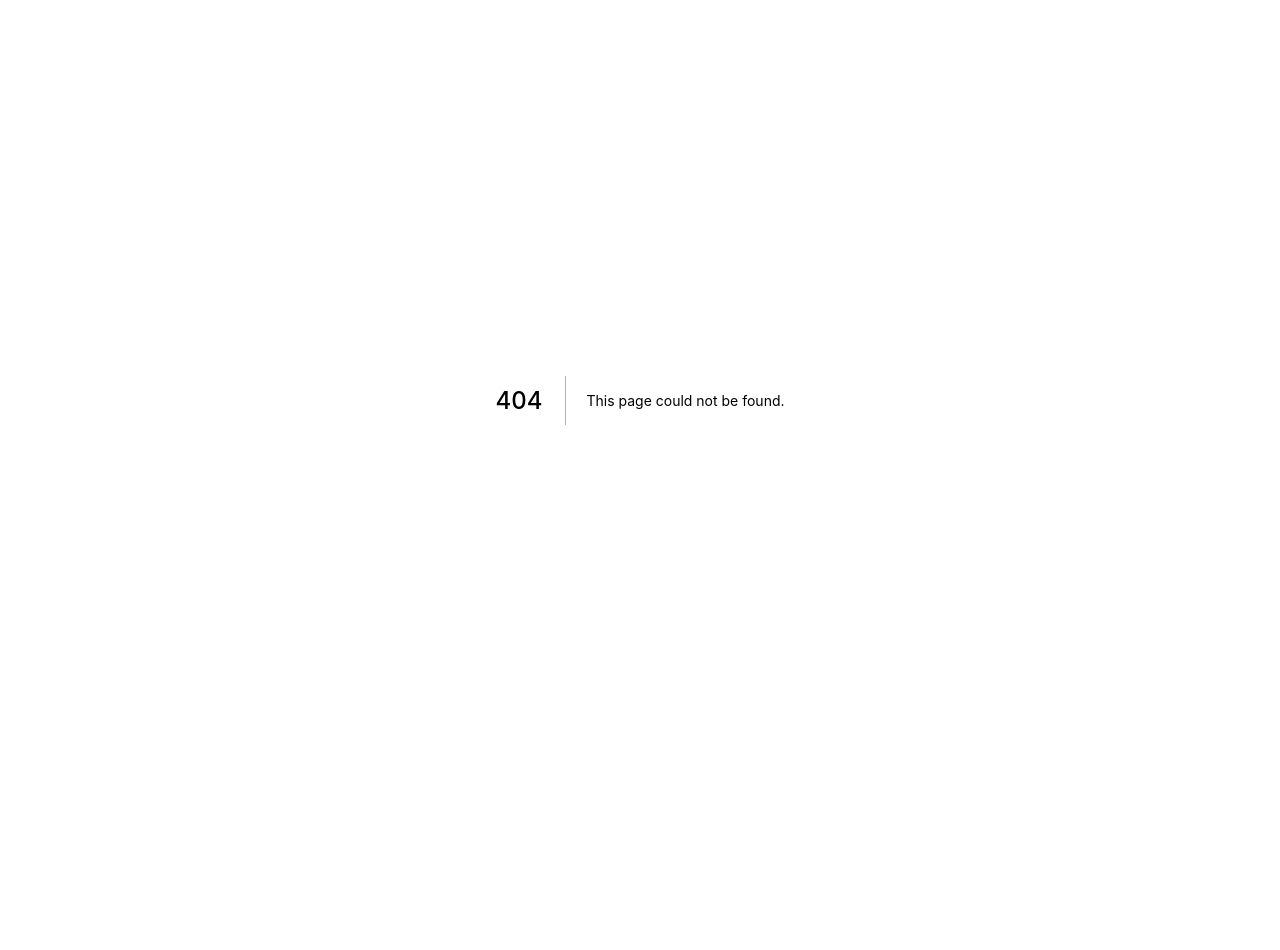
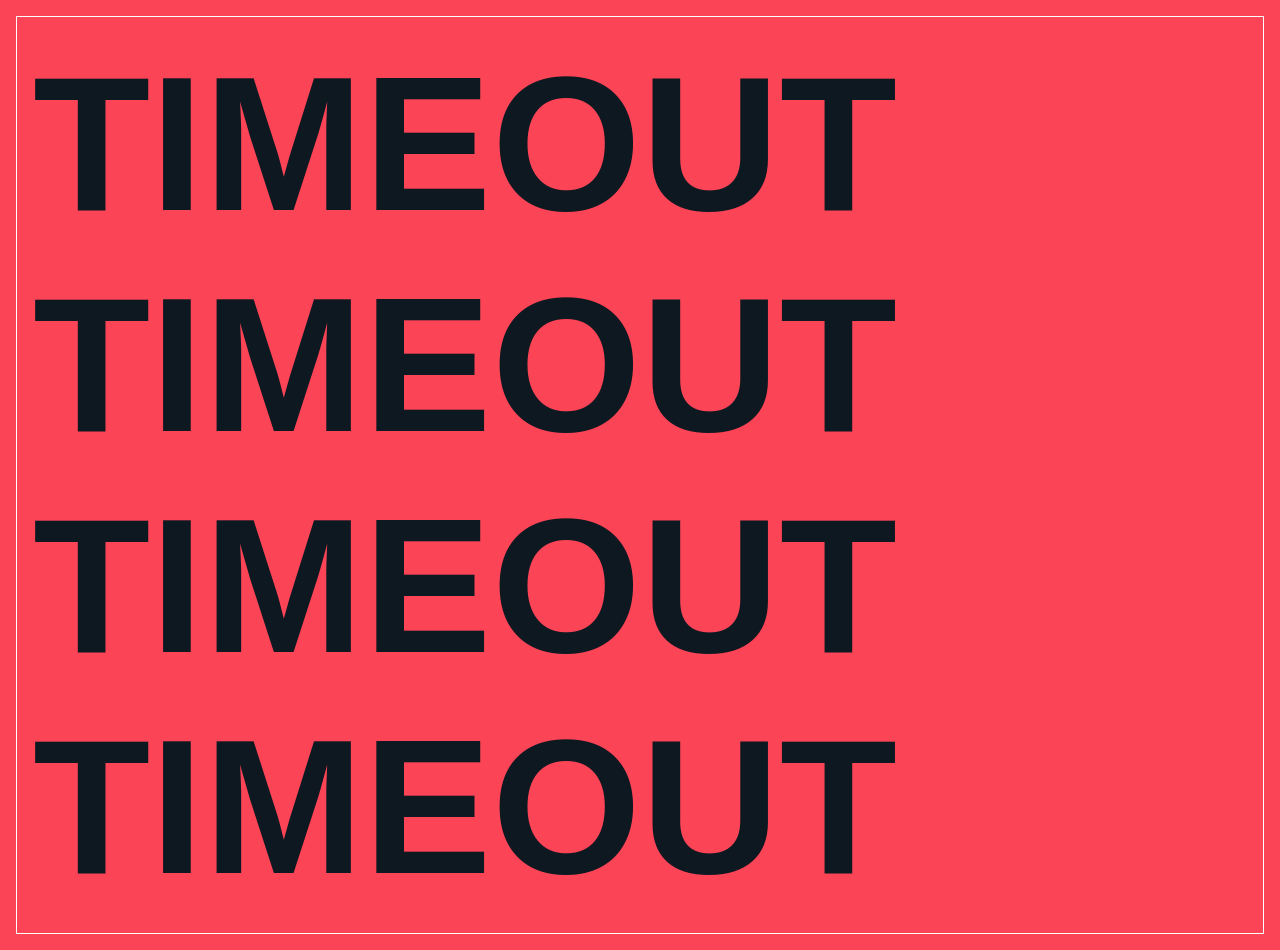
Before and after one commit to makky3939/uragami, a Next.js app: page /valorant_timeout in a window 1280 px wide. Before the commit this address had no page. Before the commit the page ends 800 px from the top, so only its background shows below. Built offline with nearby package versions, Linux system fonts and the light colour scheme.

Commit message:
simple timeout ui

```diff
--- /dev/null
+++ b/pages/valorant_timeout.tsx
@@ -0,0 +1,19 @@
+import type { NextPage } from "next";
+
+import styles from "../styles/valorant.module.css";
+
+const ValorantTimeout: NextPage = () => {
+  const text = "TIMEOUT";
+  return (
+    <div className={styles.background}>
+      <div className={styles.borderBox}>
+        <div className={styles.text}>{text}</div>
+        <div className={styles.text}>{text}</div>
+        <div className={styles.text}>{text}</div>
+        <div className={styles.text}>{text}</div>
+      </div>
+    </div>
+  );
+};
+
+export default ValorantTimeout;
--- /dev/null
+++ b/styles/valorant.module.css
@@ -0,0 +1,19 @@
+.background {
+    width: 100%;
+    height: 100%;
+    display: block;
+    background-color: rgb(252, 68, 87);
+    padding: 16px;
+}
+
+.text {
+    font-size: 12em;
+    font-weight: bold;
+    color: rgb(14, 24, 33);
+    font-family: sans-serif;
+}
+
+.borderBox {
+    border: 1px #fff solid;
+    padding: 16px;
+}
```
